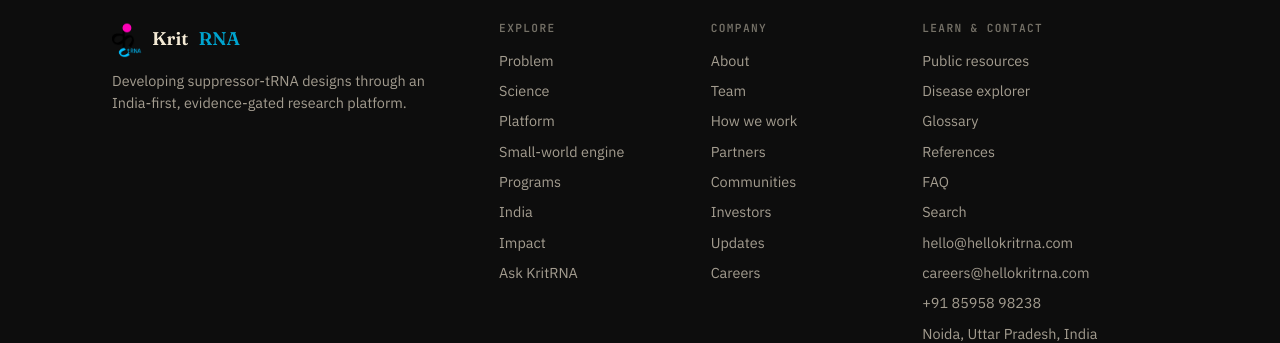
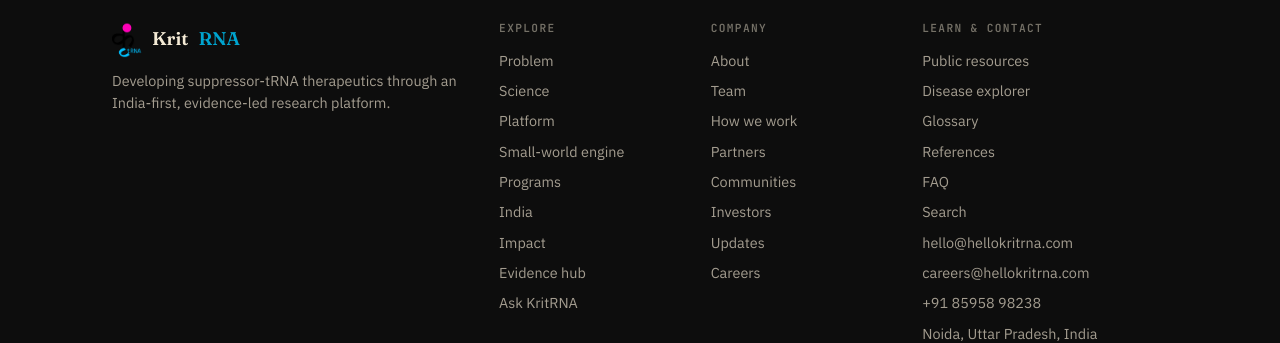
Before and after one commit to transloka786/trasnloka-website, a Next.js app: page / in a window 1280 px wide. Shown: the part 5585-5928 px from the top of the page. Built offline with nearby package versions, Linux system fonts and the light colour scheme.

Commit message:
Add evidence hub to footer

```diff
--- a/src/components/Footer.tsx
+++ b/src/components/Footer.tsx
@@ -2,13 +2,13 @@ import Image from 'next/image';
 import Link from 'next/link';
 import { SITE } from '@/lib/content';
 
-const EXPLORE = [['/problem','Problem'],['/science','Science'],['/platform','Platform'],['/small-world','Small-world engine'],['/pipeline','Programs'],['/india','India'],['/impact','Impact'],['/ask','Ask KritRNA']];
+const EXPLORE = [['/problem','Problem'],['/science','Science'],['/platform','Platform'],['/small-world','Small-world engine'],['/pipeline','Programs'],['/india','India'],['/impact','Impact'],['/evidence','Evidence hub'],['/ask','Ask KritRNA']];
 const COMPANY = [['/about','About'],['/team','Team'],['/how-we-work','How we work'],['/partners','Partners'],['/community','Communities'],['/investors','Investors'],['/updates','Updates'],['/careers','Careers']];
 const LEARN = [['/resources','Public resources'],['/explorer','Disease explorer'],['/glossary','Glossary'],['/references','References'],['/faq','FAQ'],['/search','Search']];
 
 export default function Footer() {
   return <footer className="footer"><div className="wrap"><div className="foot-grid">
-    <div><div className="foot-brand"><Image src="/logo.png" alt="" width={30} height={36}/> Krit<span style={{color:'var(--cyan)'}}>RNA</span></div><p>Developing suppressor-tRNA designs through an India-first, evidence-gated research platform.</p></div>
+    <div><div className="foot-brand"><Image src="/logo.png" alt="" width={30} height={36}/> Krit<span style={{color:'var(--cyan)'}}>RNA</span></div><p>Developing suppressor-tRNA therapeutics through an India-first, evidence-led research platform.</p></div>
     <div><h2>Explore</h2><ul>{EXPLORE.map(([href,label])=><li key={href}><Link href={href}>{label}</Link></li>)}</ul></div>
     <div><h2>Company</h2><ul>{COMPANY.map(([href,label])=><li key={href}><Link href={href}>{label}</Link></li>)}</ul></div>
     <div><h2>Learn &amp; contact</h2><ul>{LEARN.map(([href,label])=><li key={href}><Link href={href}>{label}</Link></li>)}<li><a href={`mailto:${SITE.email}`}>{SITE.email}</a></li><li><a href={`mailto:${SITE.careersEmail}`}>{SITE.careersEmail}</a></li><li>{SITE.phone}</li><li>{SITE.location}</li><li><Link href="/privacy">Privacy &amp; data use</Link></li><li><Link href="/terms">Terms</Link></li><li><Link href="/disclaimer">Disclaimer</Link></li></ul></div>
```
